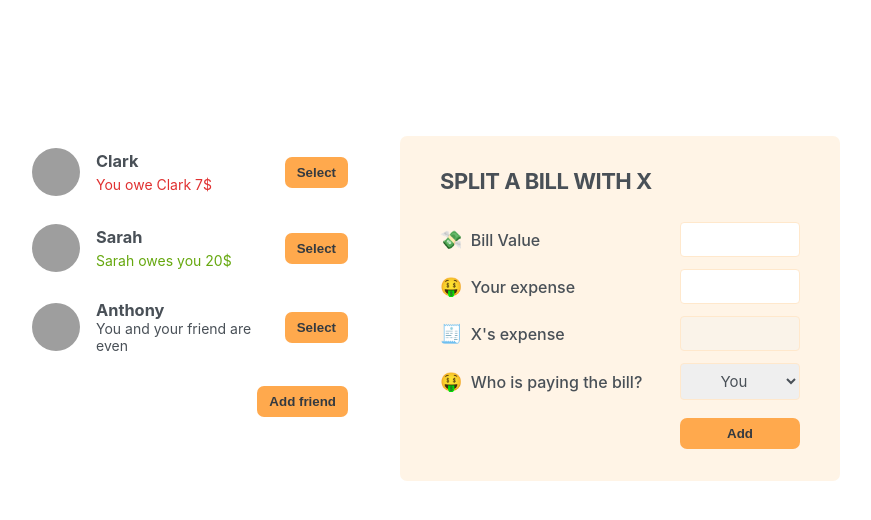
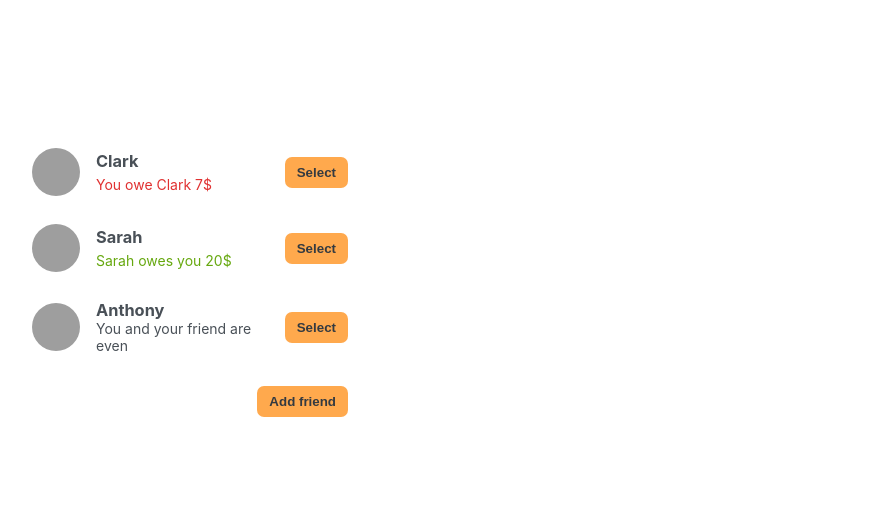
Before and after one commit to AssSam7/jonas-eatnsplit-new, a React (Create React App) app: page / in a window 1280 px wide. Shown: the top 520 px of the page, without its empty margins (210-1081 px from the left). Built offline with nearby package versions, Linux system fonts and the light colour scheme; grey boxes are pictures that could not be loaded.

Commit message:
Finishing the application

```diff
--- a/src/App.js
+++ b/src/App.js
@@ -1,4 +1,4 @@
-import { useState } from "react";
+import { useEffect, useState } from "react";
 import FriendsList from "./components/FriendsList";
 import AddFriendForm from "./components/AddFriendForm";
 import SplitBillForm from "./components/SplitBillForm";
@@ -28,18 +28,40 @@ const initialFriends = [
 export default function App() {
   const [isAddingFriend, setIsAddingFriend] = useState(false);
   const [friendsList, setFriendsList] = useState(initialFriends);
+  const [selectedFriend, setSelectedFriend] = useState(null);
+
+  const calculateSplit = (amount) => {
+    setFriendsList((prevFriends) =>
+      prevFriends.map((friend) =>
+        friend.id === selectedFriend ? { ...friend, balance: amount } : friend
+      )
+    );
+
+    setSelectedFriend(null);
+  };
 
   return (
     <div className="app">
       <div className="sidebar">
-        <FriendsList friends={friendsList} />
+        <FriendsList
+          friends={friendsList}
+          activeFriend={selectedFriend}
+          selectFriend={setSelectedFriend}
+        />
         {isAddingFriend && <AddFriendForm addFriends={setFriendsList} />}
         <Button onClick={() => setIsAddingFriend((prevState) => !prevState)}>
           {isAddingFriend ? "Close" : "Add friend"}
         </Button>
       </div>
 
-      <SplitBillForm />
+      {selectedFriend && (
+        <SplitBillForm
+          friend={
+            friendsList.filter((friend) => friend.id === selectedFriend)[0]
+          }
+          updateBalance={calculateSplit}
+        />
+      )}
     </div>
   );
 }
--- a/src/components/FriendCard.jsx
+++ b/src/components/FriendCard.jsx
@@ -1,6 +1,6 @@
 import Button from "./Button";
 
-export default function Friend({ friend }) {
+export default function Friend({ friend, activeFriend, selectFriend }) {
   const getBalanceDetails = () => {
     if (friend.balance < 0) {
       return (
@@ -25,7 +25,13 @@ export default function Friend({ friend }) {
 
       {getBalanceDetails()}
 
-      <Button>Select</Button>
+      <Button
+        onClick={() =>
+          selectFriend((prevId) => (prevId !== friend.id ? friend.id : null))
+        }
+      >
+        {activeFriend === friend.id ? "Close" : "Select"}
+      </Button>
     </li>
   );
 }
--- a/src/components/FriendsList.js
+++ b/src/components/FriendsList.js
@@ -1,10 +1,10 @@
 import Friend from "./FriendCard";
 
-export default function FriendsList({ friends }) {
+export default function FriendsList({ friends, ...rest }) {
   return (
     <ul>
       {friends.map((friend) => (
-        <Friend friend={friend} key={friend.id} />
+        <Friend friend={friend} key={friend.id} {...rest} />
       ))}
     </ul>
   );
--- a/src/components/SplitBillForm.js
+++ b/src/components/SplitBillForm.js
@@ -1,23 +1,69 @@
+import { useState } from "react";
 import Button from "./Button";
 
-export default function SplitBillForm() {
+export default function SplitBillForm({ friend, updateBalance }) {
+  const [bill, setBill] = useState({
+    total: "",
+    userExpense: "",
+    paidBy: "you",
+  });
+
+  const handleSubmit = (e) => {
+    e.preventDefault();
+
+    updateBalance(
+      bill.paidBy === "you"
+        ? bill.userExpense - bill.total
+        : bill.total - bill.userExpense
+    );
+  };
+
+  const handleBillInput = (e) => {
+    const { name, value } = e.target;
+
+    if (name === "paidBy") {
+      setBill((prevState) => ({ ...prevState, [name]: value }));
+    } else {
+      setBill((prevState) => ({ ...prevState, [name]: parseInt(value) }));
+    }
+  };
+
   return (
-    <form className="form-split-bill">
-      <h2>Split a bill with X</h2>
+    <form className="form-split-bill" onSubmit={handleSubmit}>
+      <h2>Split a bill with {friend.name}</h2>
 
       <label>💸 Bill Value</label>
-      <input type="text" />
+      <input
+        name="total"
+        type="number"
+        value={bill.total}
+        onChange={handleBillInput}
+      />
 
       <label>🤑 Your expense</label>
-      <input type="text" />
+      <input
+        name="userExpense"
+        type="number"
+        value={bill.userExpense}
+        onChange={handleBillInput}
+      />
 
-      <label>🧾 X's expense</label>
-      <input type="text" disabled />
+      <label>🧾 {friend.name}'s expense</label>
+      <input
+        name="friendExpense"
+        type="number"
+        value={
+          parseInt(bill.total) - parseInt(bill.userExpense)
+            ? parseInt(bill.total) - parseInt(bill.userExpense)
+            : ""
+        }
+        disabled
+      />
 
       <label>🤑 Who is paying the bill?</label>
-      <select>
+      <select name="paidBy" value={bill.paidBy} onChange={handleBillInput}>
         <option value="user">You</option>
-        <option value="friend">X</option>
+        <option value="friend">{friend.name}</option>
       </select>
 
       <Button>Add</Button>
```
